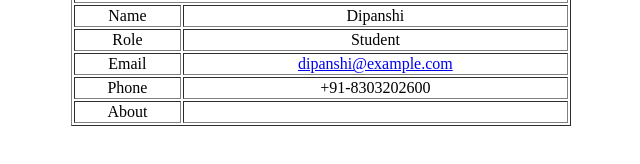
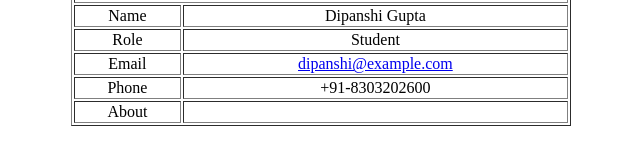
Before and after one commit to Dipanshi1/FSD-WD-CSE17-DIPANSHI_GUPTA, a plain HTML site: page Assessment1/profile_card.html in a window 1280 px wide. Shown: the part 252-416 px from the top of the page, 319-959 px from the left. Drawn offline with Linux system fonts and the light colour scheme.

Commit message:
profile card

```diff
--- a/Assessment1/profile_card.html
+++ b/Assessment1/profile_card.html
@@ -13,7 +13,7 @@
         </tr>
         <tr>
             <td>Name</td>
-            <td>Dipanshi</td>
+            <td>Dipanshi Gupta</td>
         </tr>
         <tr>
             <td>Role</td>
```
